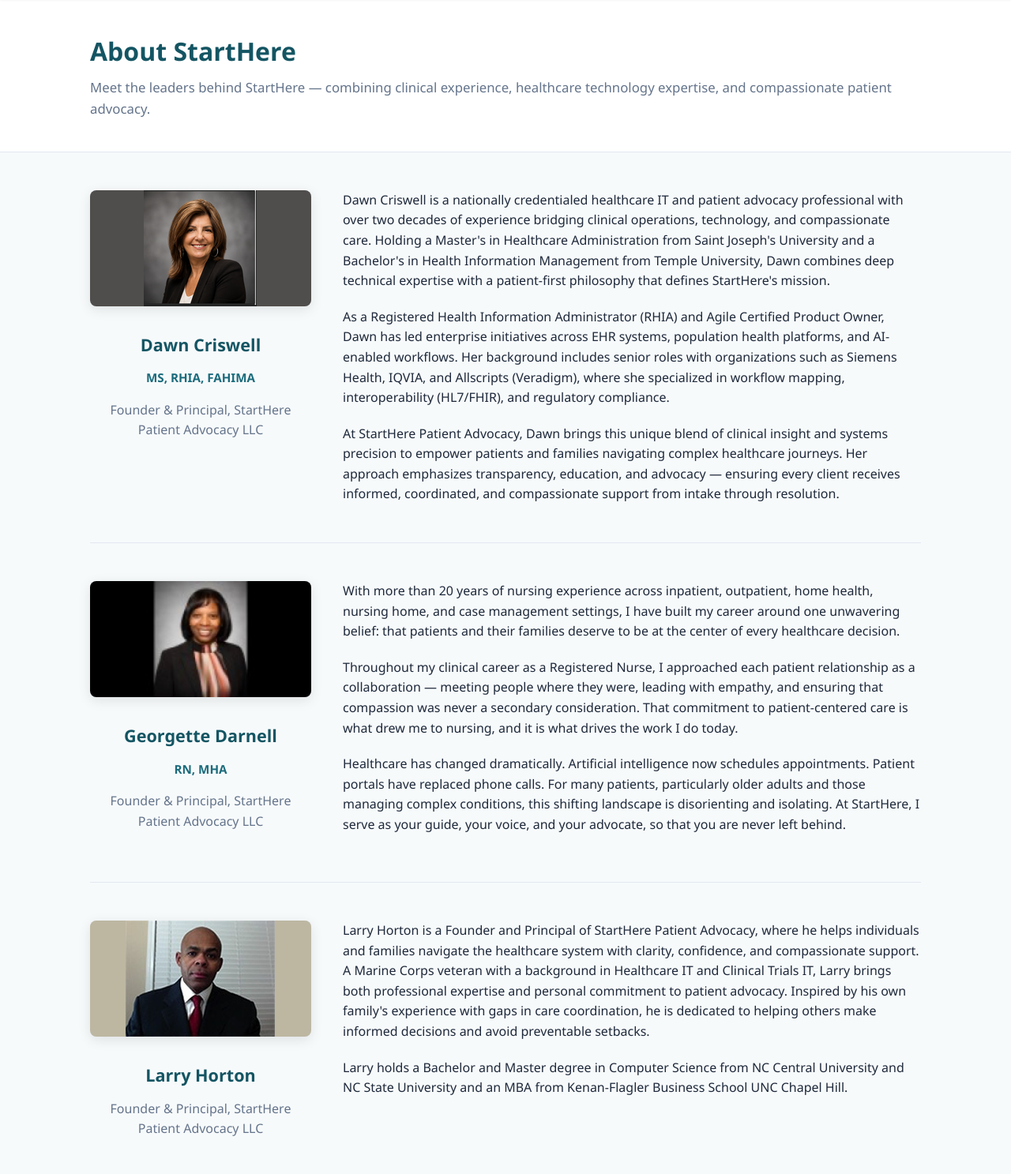
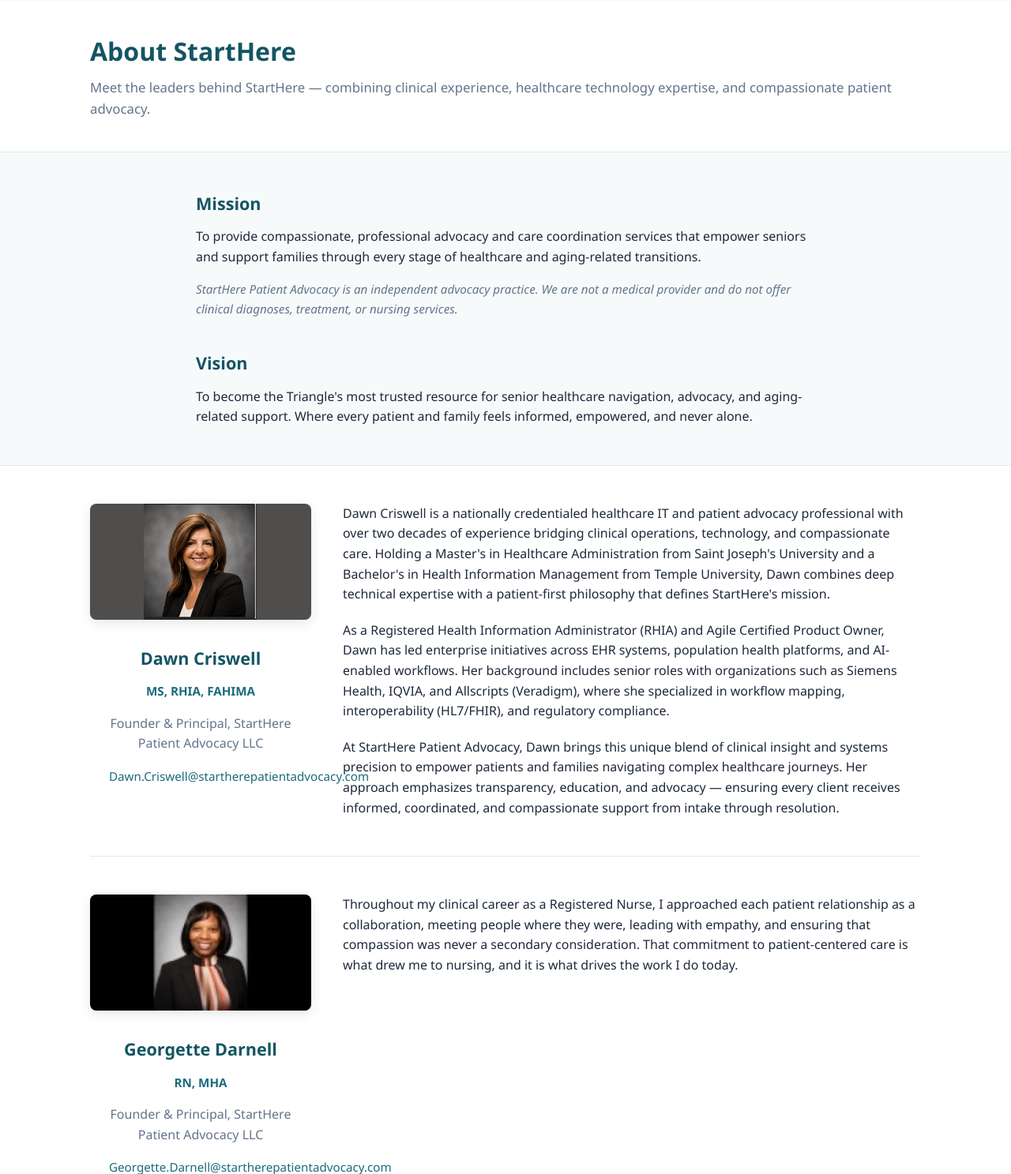
Before and after one commit to lhorton1208/starthere-patient-advocacy, a Flask app: page /about in a window 1280 px wide; the page is wider, and only the part inside the window is pictured. Shown: the part 94-1581 px from the top of that part at 79% size. Run offline with Flask 3, Linux system fonts and the light colour scheme; parts of the project's set-up code (start-up, migrations or seed data) failed here and were passed over.

Commit message:
Update About page with mission, vision, and advocate contact info.
Refresh Georgette Darnell's bio and add default advocate and info emails so visitors can reach the team from About and Contacts.

Co-authored-by: Cursor <cursoragent@cursor.com>

```diff
--- a/app.py
+++ b/app.py
@@ -4,7 +4,7 @@ from datetime import datetime
 from flask import Flask, flash, redirect, render_template, send_from_directory, url_for
 from whitenoise import WhiteNoise
 
-from config import BASE_DIR, CONTACTS, Config, INSTANCE_DIR
+from config import BASE_DIR, CONTACTS, Config, INFO_EMAIL, INSTANCE_DIR
 from models import db
 from routes.billing import billing_bp
 from routes.client_patient import client_patient_bp
@@ -43,7 +43,7 @@ def create_app(config_class=Config, *, run_migrate=True):
 
     @app.context_processor
     def inject_globals():
-        return {"current_year": datetime.now().year}
+        return {"current_year": datetime.now().year, "info_email": INFO_EMAIL}
 
     @app.route("/")
     def index():
--- a/static/css/style.css
+++ b/static/css/style.css
@@ -479,6 +479,32 @@ a:hover {
 }
 
 /* About */
+.mission-vision {
+  display: grid;
+  gap: 2.5rem;
+  max-width: 52rem;
+}
+
+.mission-vision-block h2 {
+  margin: 0 0 0.75rem;
+  font-size: 1.35rem;
+  color: var(--color-primary-dark);
+}
+
+.mission-vision-block p {
+  margin: 0 0 1rem;
+}
+
+.mission-vision-block p:last-child {
+  margin-bottom: 0;
+}
+
+.mission-disclaimer {
+  font-size: 0.95rem;
+  color: var(--color-text-muted);
+  font-style: italic;
+}
+
 .advocate-profiles .advocate-profile + .advocate-profile {
   margin-top: 3rem;
   padding-top: 3rem;
--- a/templates/about.html
+++ b/templates/about.html
@@ -13,8 +13,34 @@
   </div>
 </section>
 
+<section class="content-section">
+  <div class="container mission-vision">
+    <div class="mission-vision-block">
+      <h2>Mission</h2>
+      <p>
+        To provide compassionate, professional advocacy and care coordination services
+        that empower seniors and support families through every stage of healthcare
+        and aging-related transitions.
+      </p>
+      <p class="mission-disclaimer">
+        StartHere Patient Advocacy is an independent advocacy practice. We are not a
+        medical provider and do not offer clinical diagnoses, treatment, or nursing
+        services.
+      </p>
+    </div>
+    <div class="mission-vision-block">
+      <h2>Vision</h2>
+      <p>
+        To become the Triangle's most trusted resource for senior healthcare navigation,
+        advocacy, and aging-related support. Where every patient and family feels
+        informed, empowered, and never alone.
+      </p>
+    </div>
+  </div>
+</section>
+
 {% if advocates %}
-<section class="content-section">
+<section class="content-section content-section-alt">
   <div class="container advocate-profiles">
     {% for advocate in advocates %}
     {% include "_advocate_profile.html" %}
@@ -23,12 +49,14 @@
 </section>
 {% endif %}
 
-<section class="content-section content-section-alt">
+<section class="content-section">
   <div class="container">
     <p>
       Ready to get support?
-      <a href="{{ url_for('client_patient.service_request') }}">Submit a patient information request</a>
-      or <a href="{{ url_for('contacts') }}">contact our team</a>.
+      <a href="{{ url_for('client_patient.service_request') }}">Submit a patient information request</a>,
+      <a href="{{ url_for('contacts') }}">contact our team</a>,
+      or email <a href="mailto:{{ info_email }}">{{ info_email }}</a> for additional
+      information about our services.
     </p>
   </div>
 </section>
--- a/templates/contacts.html
+++ b/templates/contacts.html
@@ -14,8 +14,10 @@
   <div class="container">
     <p>
       Our advocates are ready to help you navigate emergency care, hospital stays,
-      discharge planning, and follow-up support. Contact a team member below or
-      <a href="{{ url_for('client_patient.service_request') }}">submit a patient information request</a>.
+      discharge planning, and follow-up support. Contact a team member below,
+      <a href="{{ url_for('client_patient.service_request') }}">submit a patient information request</a>,
+      or email <a href="mailto:{{ info_email }}">{{ info_email }}</a> for additional
+      information about our services.
     </p>
 
     <div class="contact-grid">
```
Also changed, not shown: config.py (+15 -17 lines), 1 other file.
